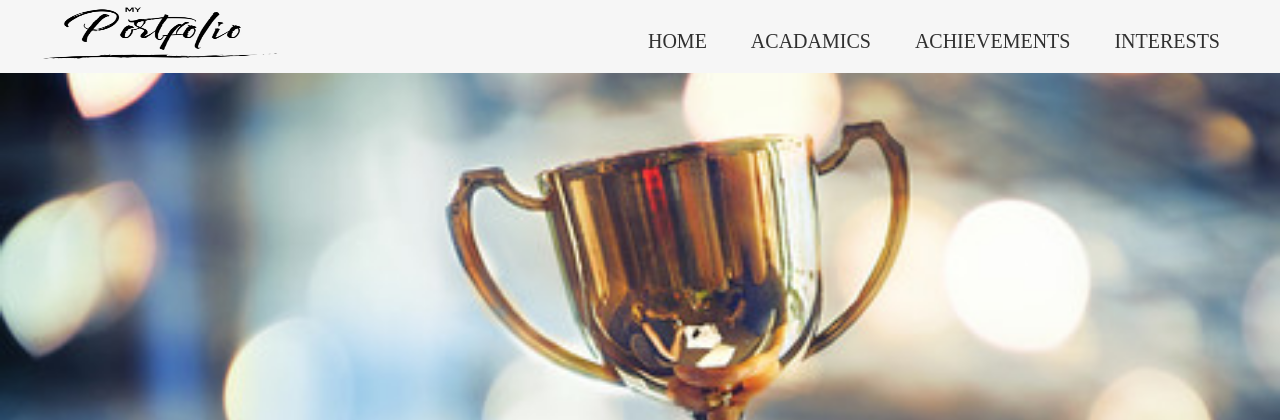
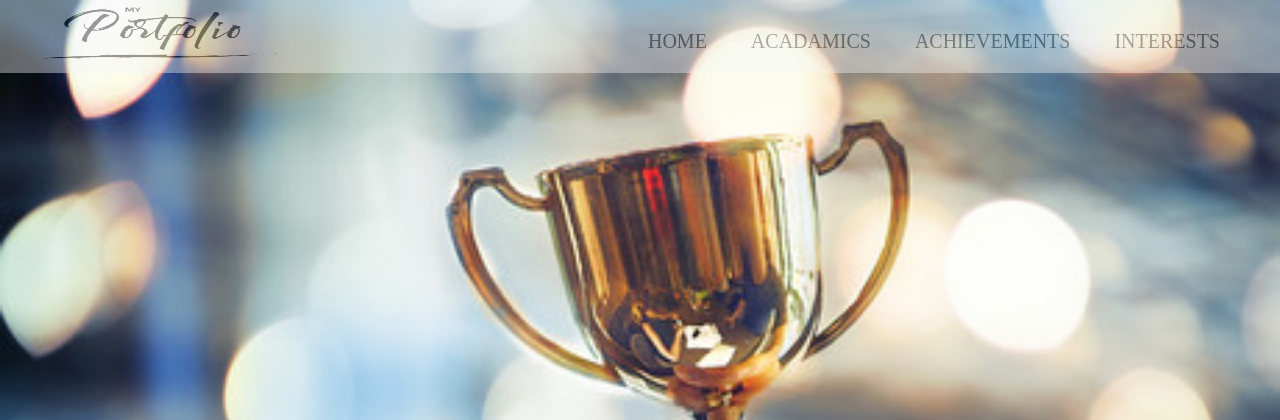
Before and after one commit to charvi212002/timeTravel, a PHP site: page /achieve.html in a window 1280 px wide. Shown: the top 420 px of the page. Run offline with PHP 8.4, Linux system fonts and the light colour scheme.

Commit message:
Update css.css

```diff
--- a/css.css
+++ b/css.css
@@ -119,6 +119,8 @@ body{
 .acbody{
 	background-image: url("pr.jpg");
 	background-size: cover;
+	opacity:0.4;
+	background-repeat: no-repeat;
 }
 
 .back{
```
